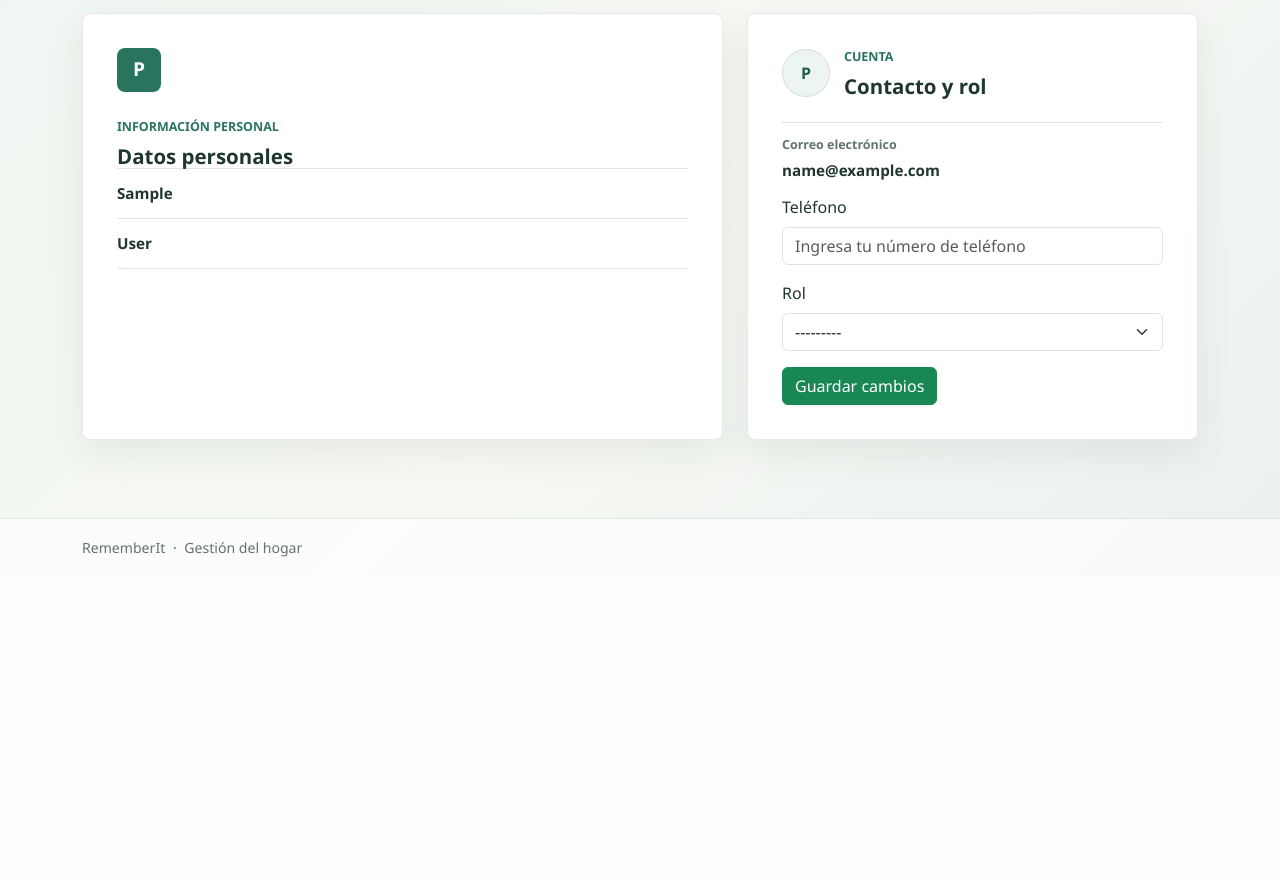
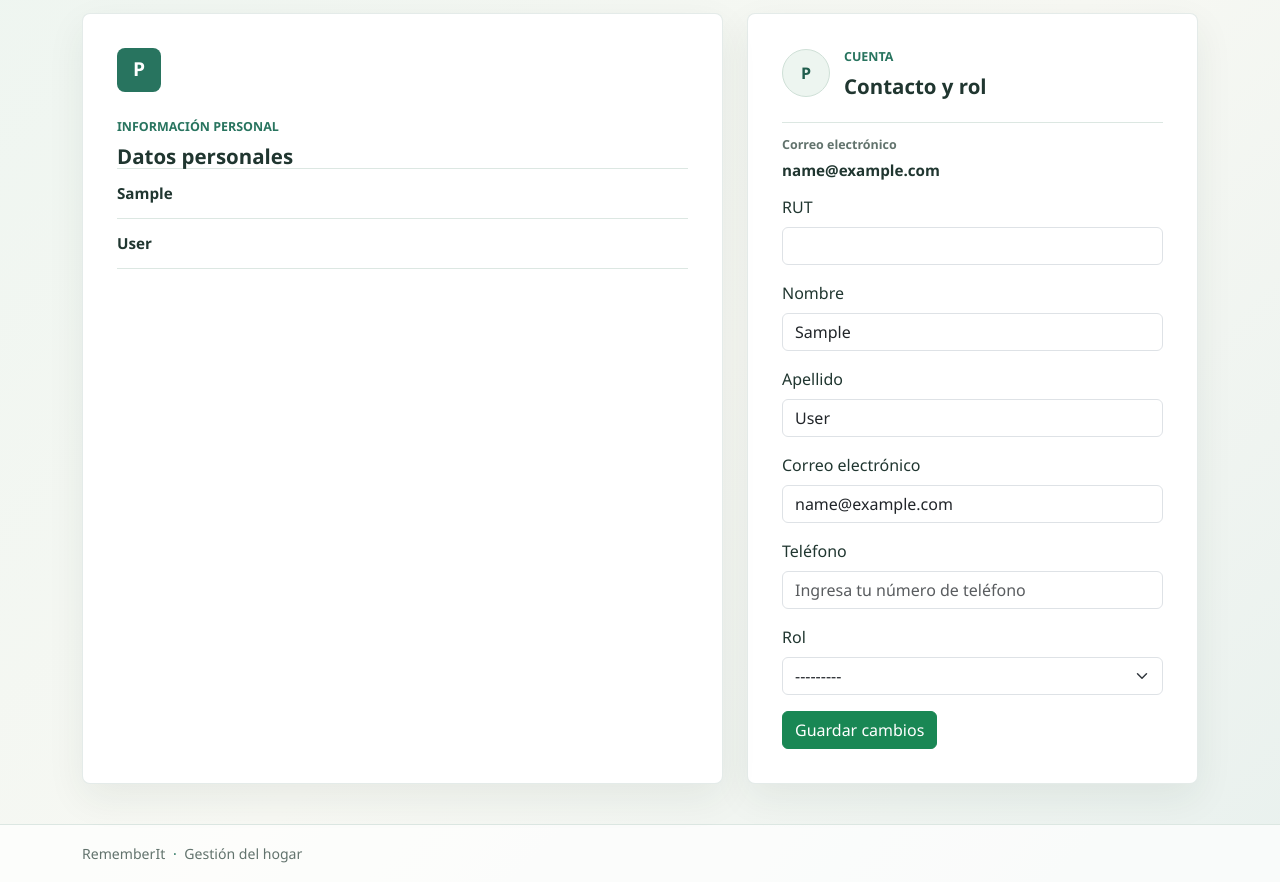
Before and after one commit to cthukh/rememberIt, a Django app: page /funcionario/perfil/ in a window 1280 px wide. Shown: the part 224-1106 px from the top of the page. Before the commit the page ends 781 px from the top, so only its background shows below. Run offline with Django 5.2, Linux system fonts and the light colour scheme; the visitor is signed in with stand-in values (Sample User, id 1); data that the repository does not hold is empty.

Commit message:
Modificar datos desde perfil

```diff
--- a/funcionarios/forms.py
+++ b/funcionarios/forms.py
@@ -22,7 +22,7 @@ class IniciarSesionFuncionario(forms.Form):
     )
     password = forms.CharField(
         label="Contraseña",
-        widget=forms.PasswordInput(attrs={"autocomplete": "current-password"}),
+        widget=forms.PasswordInput(attrs={"autocamplete": "current-password"}),
     )
 
     def __init__(self, *args, **kwargs):
@@ -31,11 +31,15 @@ class IniciarSesionFuncionario(forms.Form):
             field.widget.attrs["class"] = "form-control"
 
 
-class PerfilFuncionarioForm(forms.ModelForm):
+class ActuaFuncionarioForm(forms.ModelForm):
     class Meta:
         model = Funcionario
-        fields = ("phone_number", "rol")
+        fields = ("rut", "first_name", "last_name", "email", "phone_number", "rol")
         labels = {
+            "rut": "RUT",
+            "first_name": "Nombre",
+            "last_name": "Apellido",
+            "email": "Correo electrónico",
             "phone_number": "Teléfono",
             "rol": "Rol",
         }
@@ -49,3 +53,10 @@ class PerfilFuncionarioForm(forms.ModelForm):
             }),
             "rol": forms.Select(attrs={"class": "form-select"}),
         }
+
+    def __init__(self, *args, **kwargs):
+        super().__init__(*args, **kwargs)
+        for name, field in self.fields.items():
+            field.widget.attrs.setdefault(
+                "class", "form-select" if name == "rol" else "form-control"
+            )
--- a/funcionarios/templates/perfil.html
+++ b/funcionarios/templates/perfil.html
@@ -57,20 +57,15 @@
                 </dl>
                 <form class="profile-form" method="post" action="{% url 'funcionario:agregarNumero' %}">
                     {% csrf_token %}
-                    <div class="mb-3">
-                        <label class="form-label" for="{{ form.phone_number.id_for_label }}">{{ form.phone_number.label }}</label>
-                        {{ form.phone_number }}
-                        {% for error in form.phone_number.errors %}
-                            <div class="text-danger small mt-1">{{ error }}</div>
-                        {% endfor %}
-                    </div>
-                    <div class="mb-3">
-                        <label class="form-label" for="{{ form.rol.id_for_label }}">{{ form.rol.label }}</label>
-                        {{ form.rol }}
-                        {% for error in form.rol.errors %}
-                            <div class="text-danger small mt-1">{{ error }}</div>
-                        {% endfor %}
-                    </div>
+                    {% for field in form %}
+                        <div class="mb-3">
+                            <label class="form-label" for="{{ field.id_for_label }}">{{ field.label }}</label>
+                            {{ field }}
+                            {% for error in field.errors %}
+                                <div class="text-danger small mt-1">{{ error }}</div>
+                            {% endfor %}
+                        </div>
+                    {% endfor %}
                     <button class="btn btn-success" type="submit">Guardar cambios</button>
                 </form>
             </aside>
--- a/funcionarios/urls.py
+++ b/funcionarios/urls.py
@@ -10,6 +10,6 @@ urlpatterns = [
     path('iniciarSesion/', views.iniciarSesion, name='iniciar_sesion'),
     path('cerrarSesion/', views.cerrarSesion, name='cerrar_sesion'),
     path('perfil/',views.perfil,name="perfil"),
-    path('agregarNumero/',views.agregarNumero,name="agregarNumero")
+    path('agregarNumero/',views.modificarFuncionario,name="agregarNumero")
 
 ]
--- a/funcionarios/views.py
+++ b/funcionarios/views.py
@@ -2,7 +2,7 @@ from django.shortcuts import render, redirect
 from django.contrib import messages
 from django.contrib.auth import authenticate, login, logout
 from django.contrib.auth.decorators import login_required
-from .forms import CrearFuncionarioForm, IniciarSesionFuncionario, PerfilFuncionarioForm
+from .forms import CrearFuncionarioForm, IniciarSesionFuncionario, ActuaFuncionarioForm
 
 # Create your views here.
 
@@ -56,15 +56,15 @@ def registro(request):
 @login_required
 def perfil(request):
     datosUsuario = request.user
-    form = PerfilFuncionarioForm(instance=datosUsuario)
+    form = ActuaFuncionarioForm(instance=datosUsuario)
     return render(request, "perfil.html", {"datUsu": datosUsuario, "form": form})
 
 @login_required
-def agregarNumero(request):
+def modificarFuncionario(request):
     if request.method != "POST":
         return redirect("funcionario:perfil")
 
-    form = PerfilFuncionarioForm(request.POST, instance=request.user)
+    form = ActuaFuncionarioForm(request.POST, instance=request.user)
     if form.is_valid():
         form.save()
         messages.success(request, "Tus datos de perfil se actualizaron correctamente.")
```
